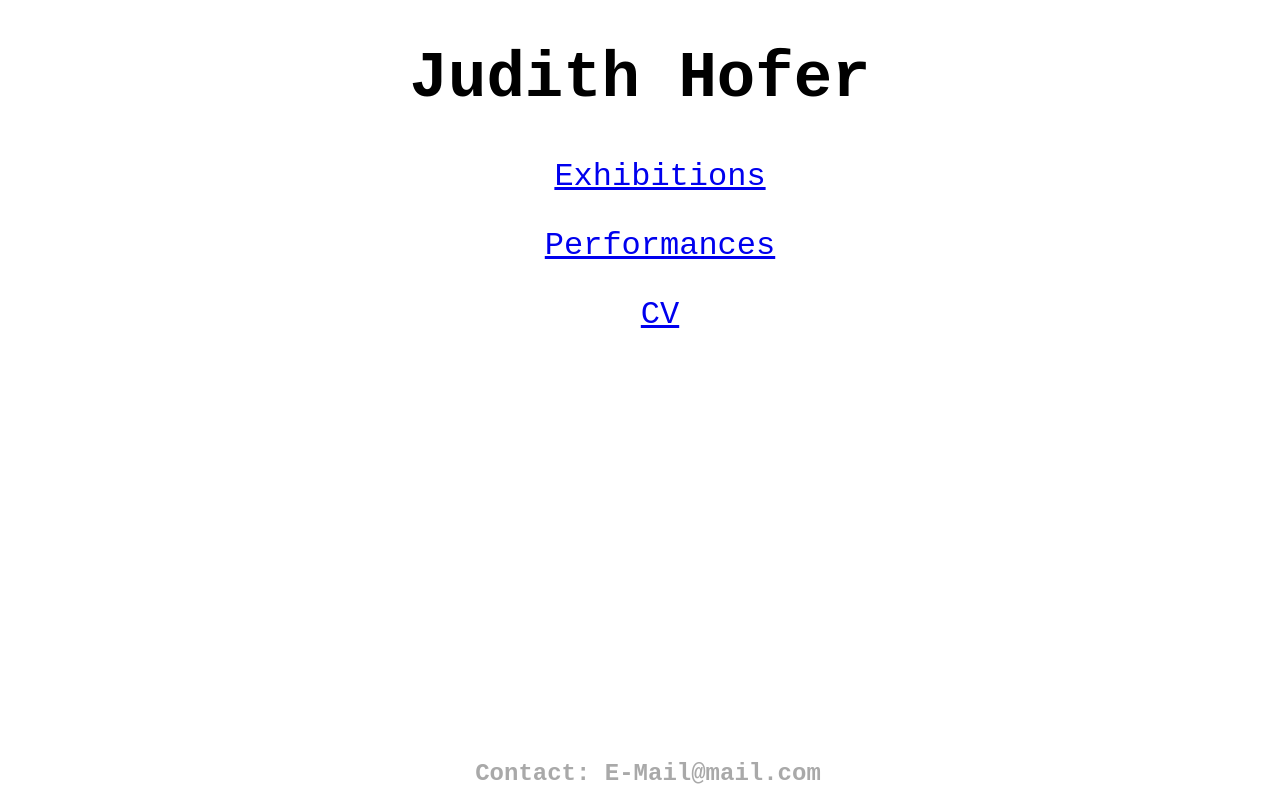
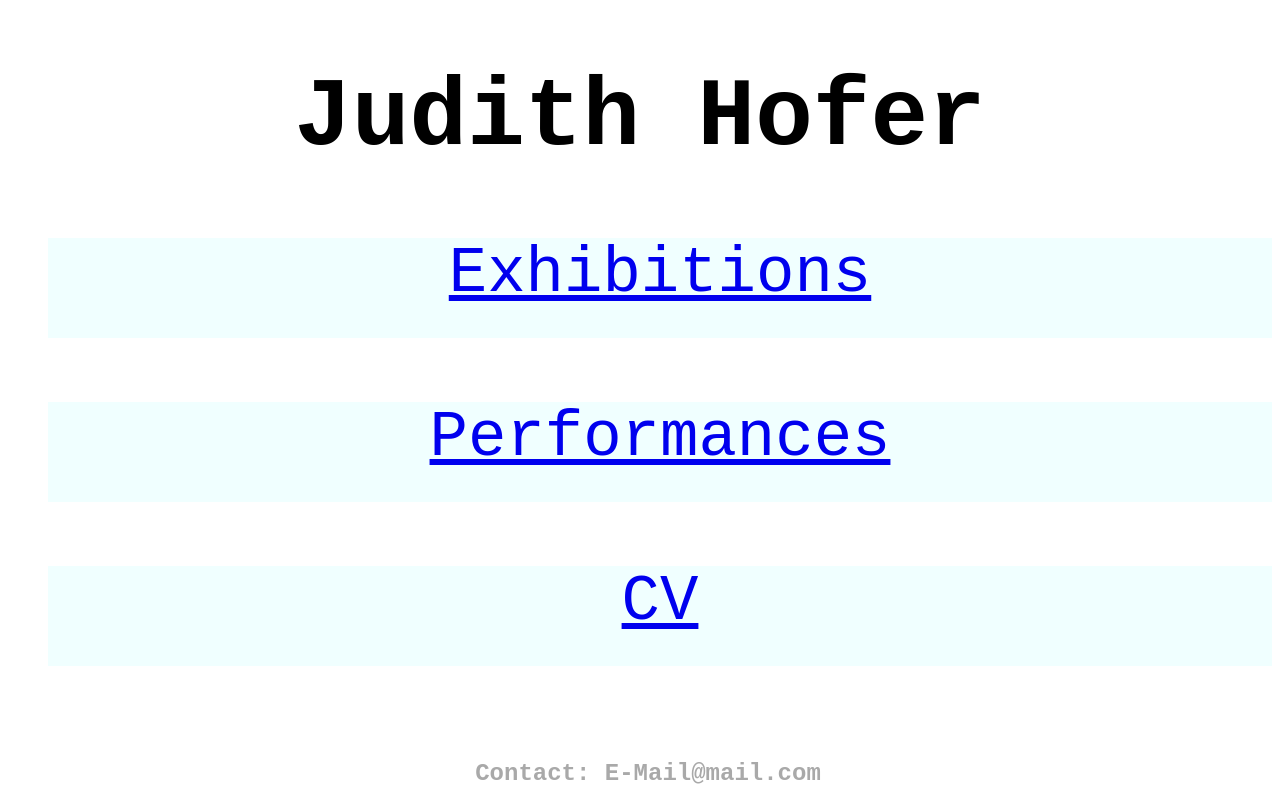
Before and after one commit to MagnusHofer/MagnusHofer.github.io, a plain HTML site: page index.html in a window 1280 px wide. Drawn offline with Linux system fonts and the light colour scheme.

Commit message:
last commit

```diff
--- a/index.html
+++ b/index.html
@@ -8,16 +8,16 @@
 <div>
         <h1>Judith Hofer</h1>
 </div>
-        <div id="Navigation">
+        <div class="Navigation">
            <ul>
-               <p><a href="Exhibitions.html">Exhibitions</a></p>
-               <p><a href="Perfomances.html">Performances</a></p>
-               <p><a href="CV.html">CV</a></p>
+               <p class="button"><a href="Exhibitions.html">Exhibitions</a></p>
+               <p class="button"><a href="Perfomances.html">Performances</a></p>
+               <p class="button"><a href="CV.html">CV</a></p>
 
             </ul>
         </div>
 
-        <div id="footer">
+        <div class="footer">
             <h2>Contact: E-Mail@mail.com</h2>
         </div>
 
--- a/main.css
+++ b/main.css
@@ -1,9 +1,8 @@
 h1 {
     color: black;
     font-family: "Courier New", Courier, monospace;
-    font-size: 400%;
+    font-size: 600%;
     text-align: center;
-
 
 }
 
@@ -14,16 +13,20 @@ h2 {
     text-align: center;
 
 }
-#Navigation {
-    font-family: "Courier New", Courier, monospace;
-    font-size: 200%;
-    text-align: center;
 
-}
-#footer {
+.footer {
    position:absolute;
    bottom:0;
    width:100%;
    height:60px;   /* Height of the footer */
 
 }
+
+.button {
+   width:100%;
+   height:100px;
+    background-color: azure;
+    font-family: "Courier New", Courier, monospace;
+    font-size: 400%;
+    text-align: center;
+}
```
